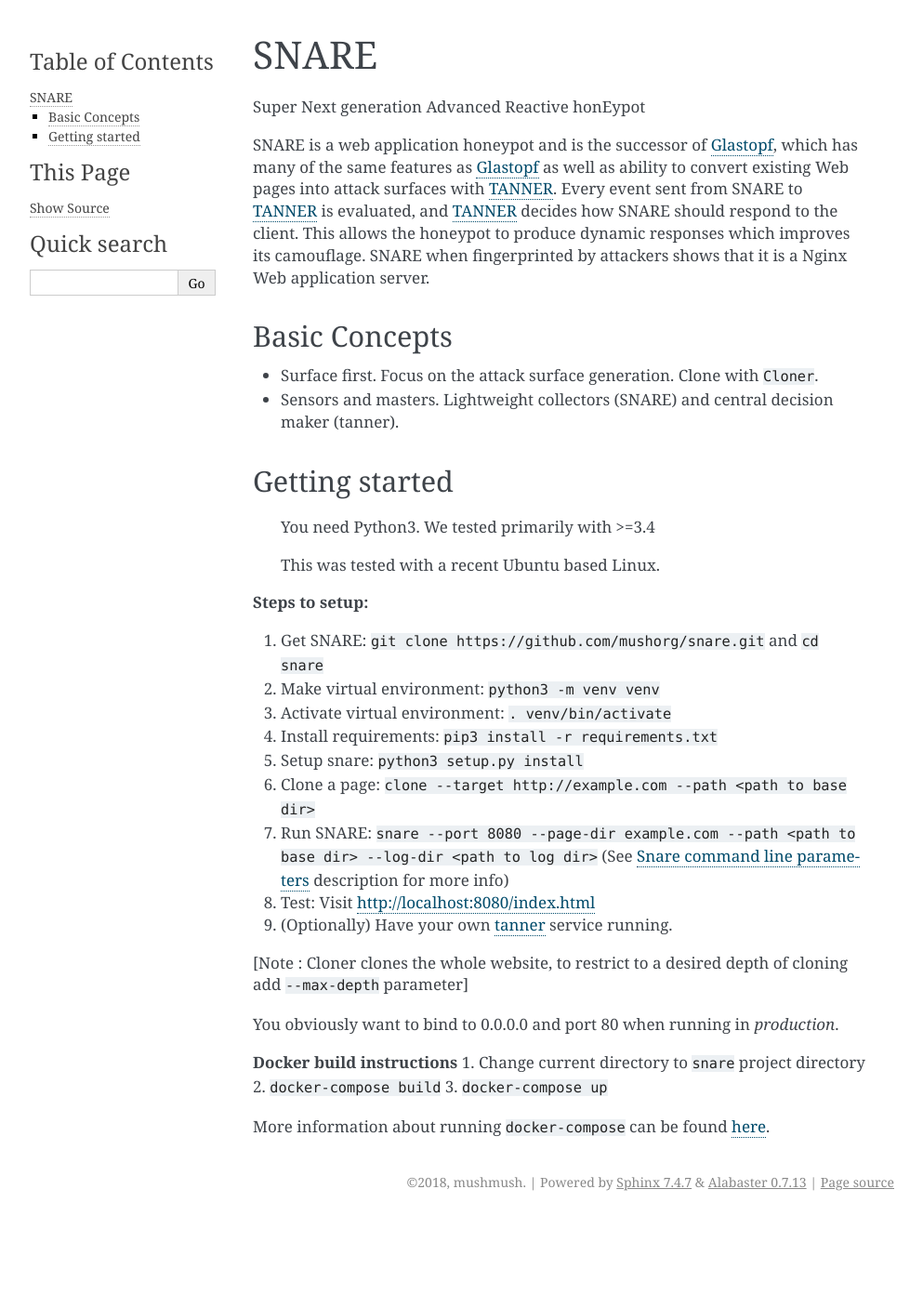
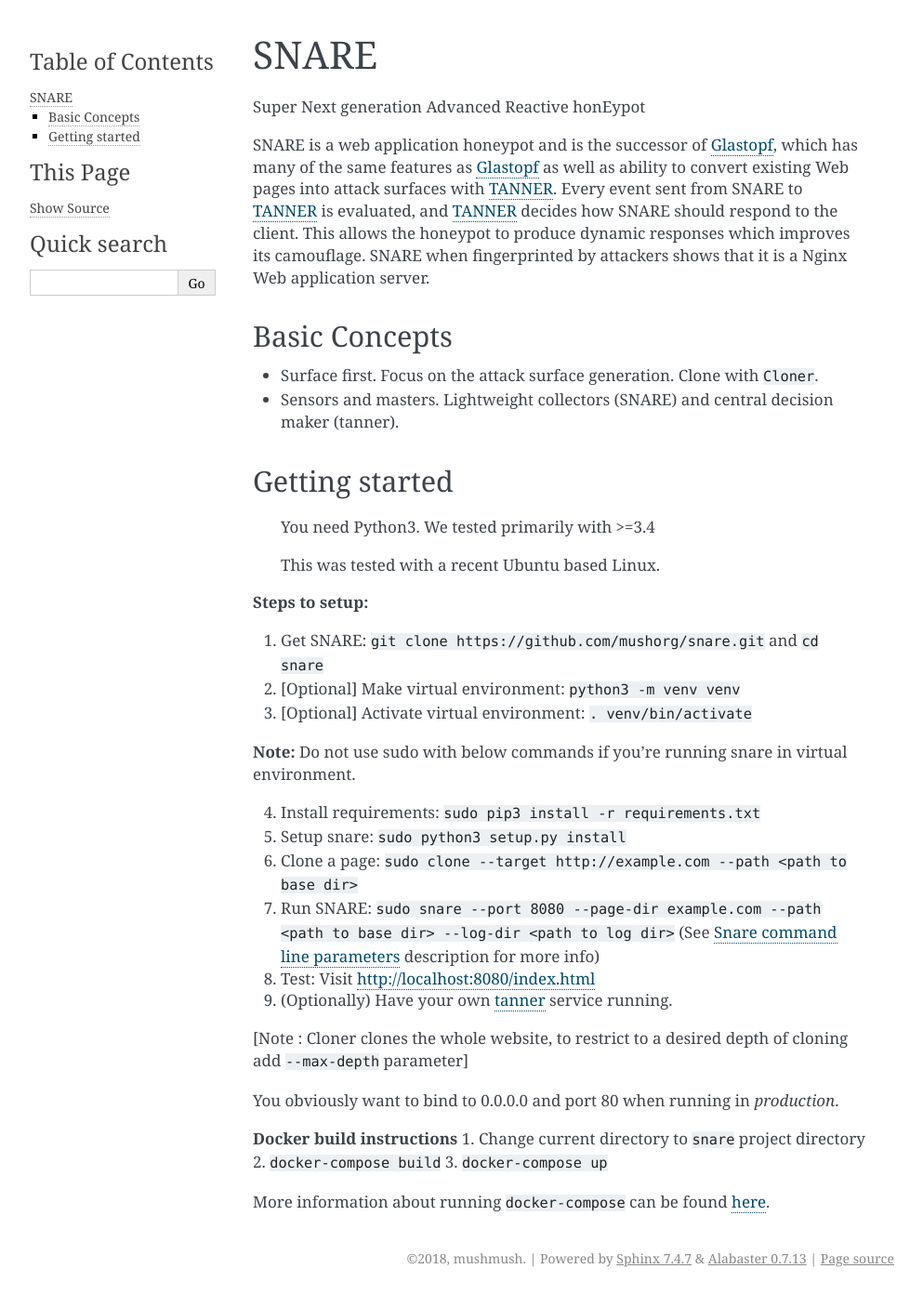
Before and after one commit to mushorg/snare, a Sphinx documentation site: the page built from docs/quick-start.rst, in a window 1280 px wide. Shown: the whole page at 93% size, without its empty margins (148-1141 px from the left). Built offline with Sphinx 7.4.7, drawn with Linux system fonts in a browser that asks for light colours; before the commit the page ends 1311 px from its top, so only the background shows below that.

Commit message:
Fixed conflicts

```diff
--- a/docs/quick-start.rst
+++ b/docs/quick-start.rst
@@ -28,17 +28,19 @@
 
 1. Get SNARE: ``git clone https://github.com/mushorg/snare.git`` and ``cd snare``
 
-2. Make virtual environment: ``python3 -m venv venv``
+2. [Optional] Make virtual environment: ``python3 -m venv venv``
 
-3. Activate virtual environment: ``. venv/bin/activate``
+3. [Optional] Activate virtual environment: ``. venv/bin/activate``
 
-4. Install requirements: ``pip3 install -r requirements.txt``
+**Note:** Do not use sudo with below commands if you're running snare in virtual environment.
 
-5. Setup snare: ``python3 setup.py install``
+4. Install requirements: ``sudo pip3 install -r requirements.txt``
 
-6. Clone a page: ``clone --target http://example.com --path <path to base dir>``
+5. Setup snare: ``sudo python3 setup.py install``
 
-7. Run SNARE: ``snare --port 8080 --page-dir example.com --path <path to base dir> --log-dir <path to log dir>`` (See :doc:`parameters` description for more info)
+6. Clone a page: ``sudo clone --target http://example.com --path <path to base dir>``
+
+7. Run SNARE: ``sudo snare --port 8080 --page-dir example.com --path <path to base dir> --log-dir <path to log dir>`` (See :doc:`parameters` description for more info)
 
 8. Test: Visit http://localhost:8080/index.html
 
```
Also changed, not shown: README.md (+9 -6 lines), 1 other file.
